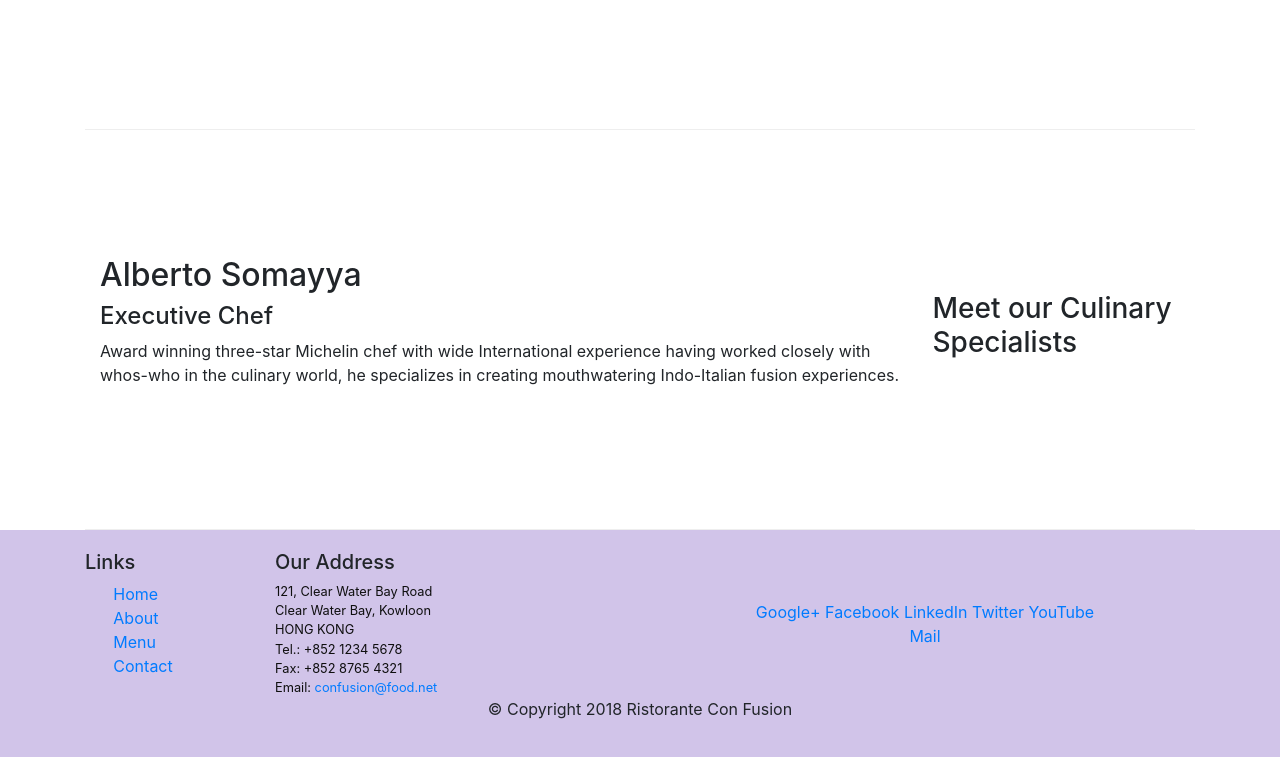
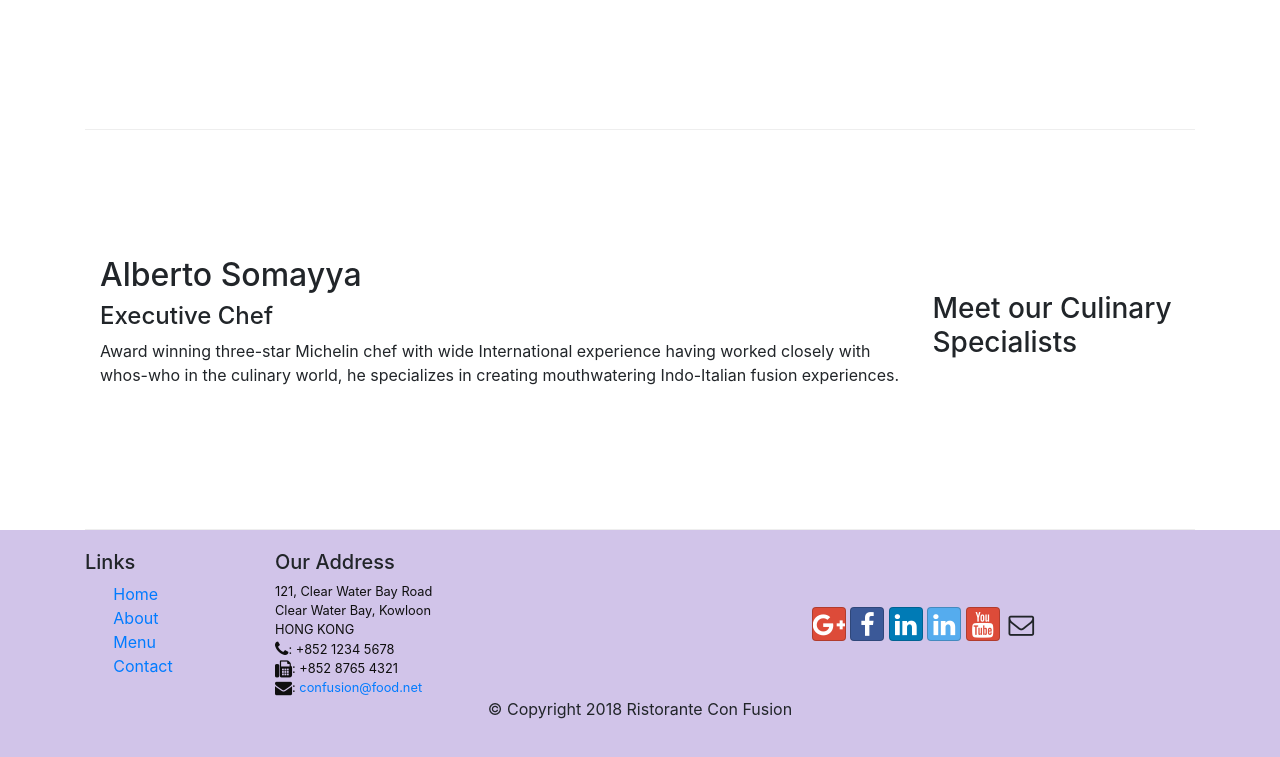
Before and after one commit to chiq2045/conFusion, a website: page conFusion/index.html in a window 1280 px wide. Shown: the part 1004-1761 px from the top of the page. Drawn offline with nearby package versions, Linux system fonts and the light colour scheme.

Commit message:
add icons

```diff
--- a/conFusion/index.html
+++ b/conFusion/index.html
@@ -27,16 +27,24 @@
             <div class="collapse navbar-collapse" id="Navbar">
                 <ul class="navbar-nav mr-auto">
                     <li class="nav-item active">
-                        <a class="nav-link" href="#">Home</a>
+                        <a class="nav-link" href="#">
+                            <span class="fa fa-home fa-lg"> Home</span>
+                        </a>
                     </li>
                     <li class="nav-item">
-                        <a class="nav-link" href="aboutus.html">About</a>
+                        <a class="nav-link" href="aboutus.html">
+                            <span class="fa fa-info fa-lg"> About</span>
+                        </a>
                     </li>
                     <li class="nav-item">
-                        <a class="nav-link" href="#">Menu</a>
+                        <a class="nav-link" href="#">
+                            <span class="fa fa-list fa-lg"> Menu</span>
+                        </a>
                     </li>
                     <li class="nav-item">
-                        <a class="nav-link" href="#">Contact</a>
+                        <a class="nav-link" href="#">
+                            <span class="fa fa-address-card fa-lg"> Contact</span>
+                        </a>
                     </li>
                 </ul>
             </div>
@@ -111,19 +119,31 @@
                         121, Clear Water Bay Road<br>
                         Clear Water Bay, Kowloon<br>
                         HONG KONG<br>
-                        Tel.: +852 1234 5678<br>
-                        Fax: +852 8765 4321<br>
-                        Email: <a href="mailto:confusion@food.net">confusion@food.net</a>
+                        <i class="fa fa-phone fa-lg"></i>: +852 1234 5678<br>
+                        <i class="fa fa-fax fa-lg"></i>: +852 8765 4321<br>
+                        <i class="fa fa-envelope fa-lg"></i>: <a href="mailto:confusion@food.net">confusion@food.net</a>
                     </address>
                 </div>
                 <div class="col-12 col-sm-4 align-self-center">
                     <div class="text-center">
-                        <a href="http://google.com/+">Google+</a>
-                        <a href="http://www.facebook.com/profile.php?id=">Facebook</a>
-                        <a href="http://www.linkedin.com/in/">LinkedIn</a>
-                        <a href="http://twitter.com/">Twitter</a>
-                        <a href="http://youtube.com/">YouTube</a>
-                        <a href="mailto:">Mail</a>
+                        <a class="btn btn-social-icon btn-google" href="http://google.com/+">
+                            <i class="fa fa-google-plus"></i>
+                        </a>
+                        <a class="btn btn-social-icon btn-facebook" href="http://www.facebook.com/profile.php?id=">
+                            <i class="fa fa-facebook"></i>
+                        </a>
+                        <a class="btn btn-social-icon btn-linkedin" href="http://www.linkedin.com/in/">
+                            <i class="fa fa-linkedin"></i>
+                        </a>
+                        <a class="btn btn-social-icon btn-twitter" href="http://twitter.com/">
+                            <i class="fa fa-linkedin"></i>
+                        </a>
+                        <a class="btn btn-social-icon btn-google" href="http://youtube.com/">
+                            <i class="fa fa-youtube"></i>
+                        </a>
+                        <a class="btn btn-social-icon" href="mailto:">
+                            <i class="fa fa-envelope-o"></i>
+                        </a>
                     </div>
                 </div>
            </div>
```
Also changed, not shown: conFusion/aboutus.html (+33 -13 lines).
